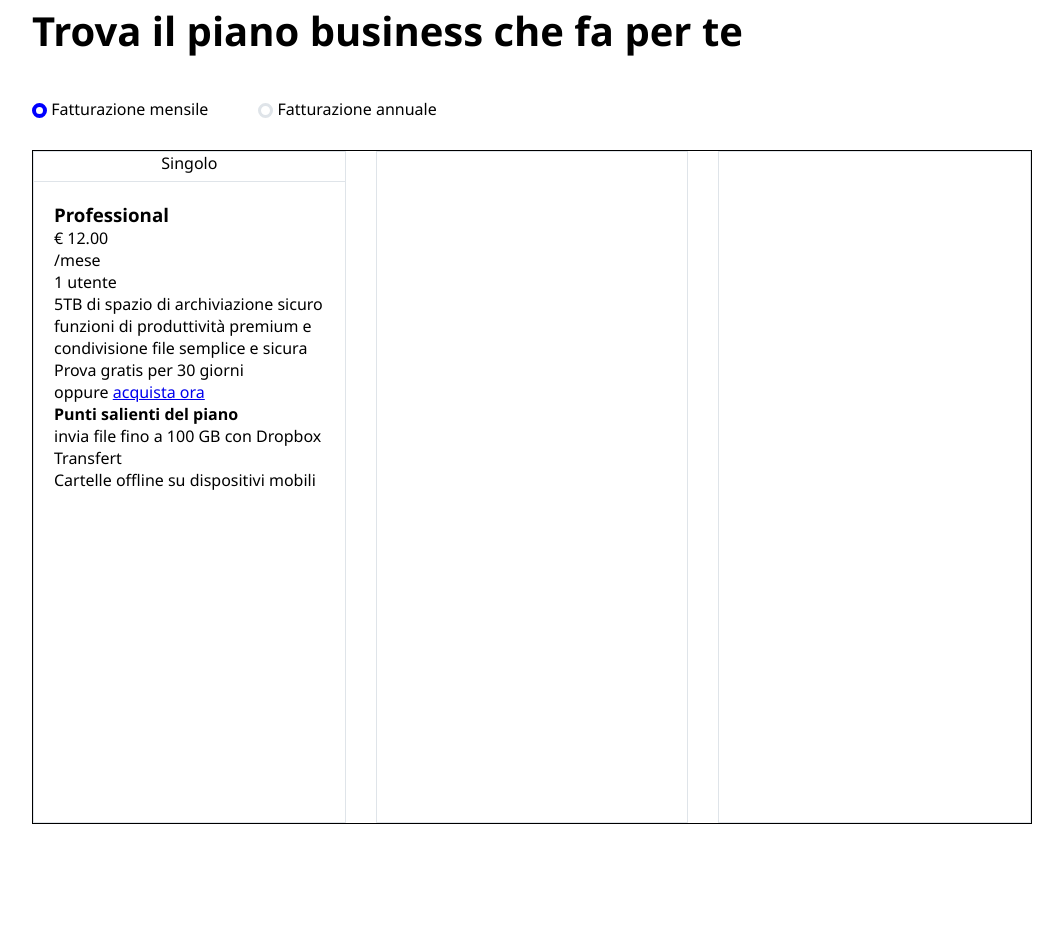
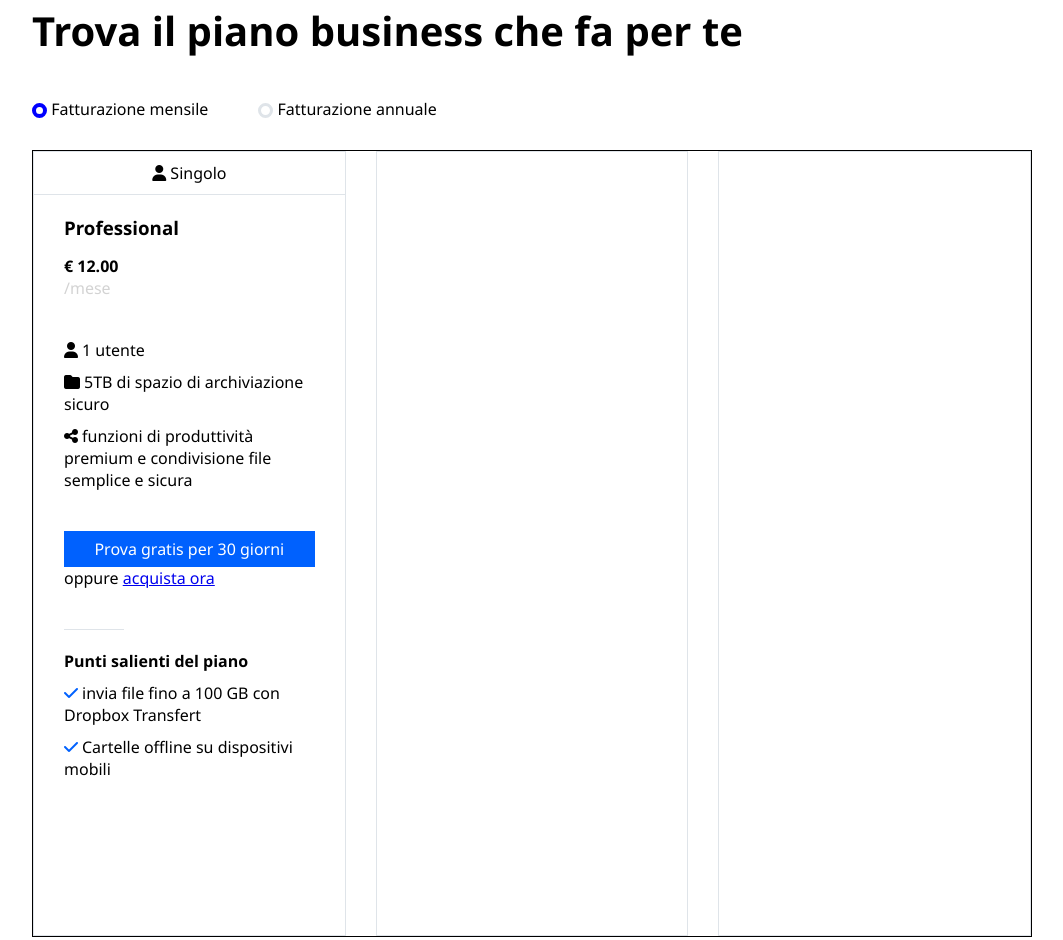
Before and after one commit to GlowingPiranha/htmlcss-dropbox, a plain HTML site: page index.html in a window 1280 px wide. Shown: the part 868-1808 px from the top of the page, without its empty margins (108-1171 px from the left). Drawn offline with Linux system fonts and the light colour scheme.

Commit message:
[upd] business-plan sm-banner

```diff
--- a/assets/css/style.css
+++ b/assets/css/style.css
@@ -134,21 +134,40 @@ body {}
 
 .sm-banner {
   text-align: center;
-  height: 30px;
+  padding: 10px;
   border-bottom: 1px solid #dfe4e9;
 }
 
 .sm-banner-txt {
-  margin: 20px;
-  height: 600px;
+  margin: 20px 30px;
+  height: 700px;
 }
 
-.h-600 {
-  height: 600px;
+
+.sm-banner-txt h3 {
+  margin: 15px 0;
+}
+
+.sm-banner-txt strong {
+  margin: 20px 0;
 }
 
 .button {
   margin-right: 50px;
+}
+
+.line-border {
+  border-top: 1px solid #dfe4e9;
+  width: 60px;
+  margin-bottom: 20px;
+}
+
+.m-20 {
+  margin: 40px 0;
+}
+
+.m-20 p {
+  margin: 10px 0;
 }
 
 /* CONTENT */
@@ -188,7 +207,8 @@ body {}
 }
 
 .btn {
-  padding: 10px;
+  text-align: center;
+  padding: 7px;
   color: #fff;
   background-color: #0061fe;
 }
@@ -198,7 +218,13 @@ body {}
   cursor: pointer;
 }
 
+
+
 /* WIDTHS */
+
+.h-600 {
+  height: 600px;
+}
 
 .w-140 {
   width: 205px;
@@ -209,6 +235,14 @@ body {}
 }
 
 /* COLORS */
+
+.clr-gray {
+  color: lightgray;
+}
+
+.clr-blue {
+  color: #0061fe;
+}
 
 .bg-silver {
   background-color: gray;
--- a/index.html
+++ b/index.html
@@ -113,21 +113,33 @@
           <div class="row">
             <div class="col b-1-gray">
               <div class="sm-banner">
-                <p>Singolo</p>
+                <span>
+                  <i class="fa-solid fa-user"></i>
+                </span>
+                <span>Singolo</span>
               </div>
               <div class="sm-banner-txt">
                 <h3>Professional</h3>
-                <p>€ 12.00</p>
-                <p>/mese</p>
-                <p>1 utente</p>
-                <p>5TB di spazio di archiviazione sicuro</p>
-                <p>funzioni di produttività premium e condivisione file semplice e sicura</p>
-                <p>Prova gratis per 30 giorni</p>
+                <strong>€ 12.00</strong>
+                <p class="clr-gray">/mese</p>
+                <div class="m-20">
+
+                  <p><i class="fa-solid fa-user">&nbsp;</i>1 utente</p>
+                  <p><i class="fa-solid fa-folder">&nbsp;</i>5TB di spazio di archiviazione sicuro</p>
+                  <p><i class="fa-solid fa-share-nodes">&nbsp;</i>funzioni di produttività premium e condivisione file
+                    semplice
+                    e sicura</p>
+                </div>
+                <div class="btn ">
+                  Prova gratis per 30 giorni
+                </div>
                 <p>oppure <a href="#">acquista ora</a></p>
-                <div></div>
-                <strong>Punti salienti del piano</strong>
-                <p>invia file fino a 100 GB con Dropbox Transfert</p>
-                <p>Cartelle offline su dispositivi mobili</p>
+                <div class="m-20">
+                  <div class="line-border"></div>
+                  <strong>Punti salienti del piano</strong>
+                  <p><i class="fa-solid fa-check clr-blue">&nbsp;</i>invia file fino a 100 GB con Dropbox Transfert</p>
+                  <p><i class="fa-solid fa-check clr-blue">&nbsp;</i>Cartelle offline su dispositivi mobili</p>
+                </div>
               </div>
 
             </div>
```
